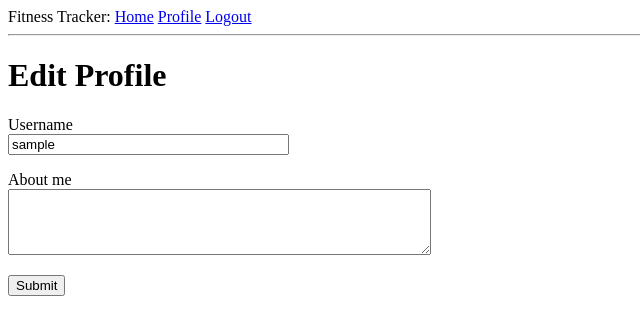
After one commit to DerrickMac/fitness-tracker, a Flask app: page /edit_profile in a window 1280 px wide. The commit adds this page. Shown: the top 335 px of the page, without its empty margins (0-640 px from the left). Run offline with Flask 3, Linux system fonts and the light colour scheme; the visitor is signed in with stand-in values (Sample User, id 1); data comes from the database, SQL or seed files in the repository; both versions use the stored data as it was after the commit.

Commit message:
Add Edit Profile / 404 / 500 pages

```diff
--- a/app/__init__.py
+++ b/app/__init__.py
@@ -11,4 +11,4 @@ migrate = Migrate(app, db)
 login = LoginManager(app)
 login.login_view = 'login'
 
-from app import routes, models
+from app import routes, models, errors
--- a/app/forms.py
+++ b/app/forms.py
@@ -1,6 +1,6 @@
 from flask_wtf import FlaskForm
-from wtforms import StringField, PasswordField, BooleanField, SubmitField
-from wtforms.validators import DataRequired, ValidationError, Email, EqualTo
+from wtforms import StringField, PasswordField, BooleanField, SubmitField, TextAreaField
+from wtforms.validators import DataRequired, ValidationError, Email, EqualTo, length
 import sqlalchemy as sa
 from app import db
 from app.models import User
@@ -31,3 +31,8 @@ class RegistrationForm(FlaskForm):
         ))
         if user is not None:
             raise ValidationError('Email already registered. Please instead login or register a different email address')
+
+class EditProfileForm(FlaskForm):
+    username = StringField('Username', validators=[DataRequired()])
+    about_me = TextAreaField('About me', validators=[length(min=0, max=140)])
+    submit = SubmitField('Submit')
--- a/app/routes.py
+++ b/app/routes.py
@@ -1,7 +1,7 @@
 from flask_login import current_user, login_user, logout_user, login_required
 from flask import render_template, flash, redirect, url_for, request
 from app import app
-from app.forms import LoginForm, RegistrationForm
+from app.forms import LoginForm, RegistrationForm, EditProfileForm
 from urllib.parse import urlsplit
 import sqlalchemy as sa
 from app import db
@@ -73,3 +73,18 @@ def user(username):
         {"owner": user, "name": "Leg Press"}
     ]
     return render_template('user.html', user=user, workouts=user_workouts)
+
+@app.route('/edit_profile', methods=['GET', 'POST'])
+@login_required
+def edit_profile():
+    form = EditProfileForm()
+    if form.validate_on_submit():
+        current_user.username = form.username.data
+        current_user.about_me = form.about_me.data
+        db.session.commit()
+        flash('Your changes have been saved.')
+        return redirect(url_for('edit_profile'))
+    elif request.method == 'GET':
+        form.username.data = current_user.username
+        form.about_me.data = current_user.about_me
+    return render_template('edit_profile.html', title='Edit Profile', form=form)
--- /dev/null
+++ b/app/templates/404.html
@@ -0,0 +1,4 @@
+{% extends "base.html" %} {% block content %}
+<h1>File Not Found</h1>
+<p><a href="{{ url_for('index') }}">Back</a></p>
+{% endblock %}
--- /dev/null
+++ b/app/templates/500.html
@@ -0,0 +1,5 @@
+{% extends "base.html" %} {% block content %}
+<h1>An unexpected error has occurred</h1>
+<p>The administrator has been notified. Sorry for the inconvenience.</p>
+<p><a href="{{ url_for('index') }}">Back</a></p>
+{% endblock %}
--- /dev/null
+++ b/app/templates/edit_profile.html
@@ -0,0 +1,23 @@
+{% extends "base.html" %}
+
+{% block content %}
+    <h1>Edit Profile</h1>
+    <form action="" method="post">
+        {{ form.hidden_tag() }}
+        <p>
+            {{ form.username.label }}<br>
+            {{ form.username(size=32) }}<br>
+            {% for error in form.username.errors %}
+            <span> style="color: red;">[{{ error }}]</span>
+            {% endfor %}
+        </p>
+        <p>
+            {{ form.about_me.label }}<br>
+            {{ form.about_me(cols=50, rows=4) }}<br>
+            {% for error in form.about_me.errors %}
+            <span style="color: red;">[{{ error }}]</span>
+            {% endfor %}
+        </p>
+        <p>{{ form.submit() }}</p>
+    </form>
+{% endblock %}
--- a/app/templates/user.html
+++ b/app/templates/user.html
@@ -9,6 +9,9 @@
       {% endif %} {% if user.last_seen %}
       <p>Last seen on: {{ user.last_seen }}</p>
       {% endif %}
+      {% if user == current_user %}
+      <p><a href="{{ url_for('edit_profile') }}">Edit your Profile</a></p>
+      {% endif %}
     </td>
   </tr>
 </table>
```
Also changed, not shown: app/errors.py (added, +17 -0 lines), app.db.
